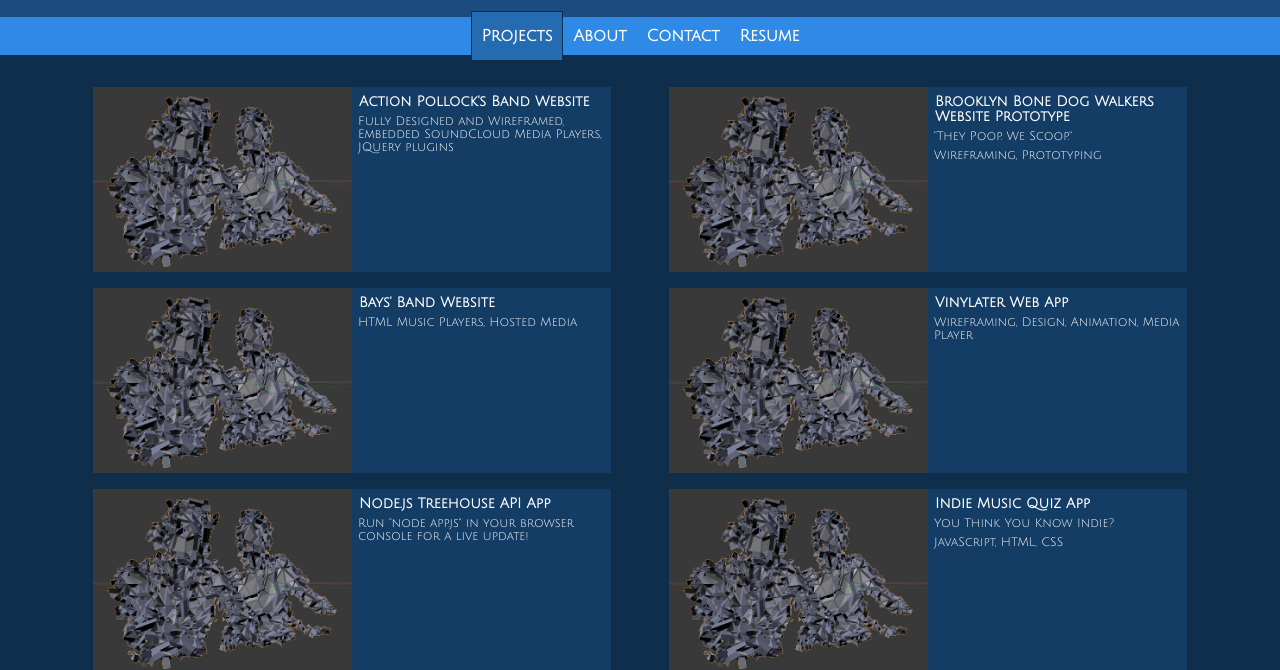
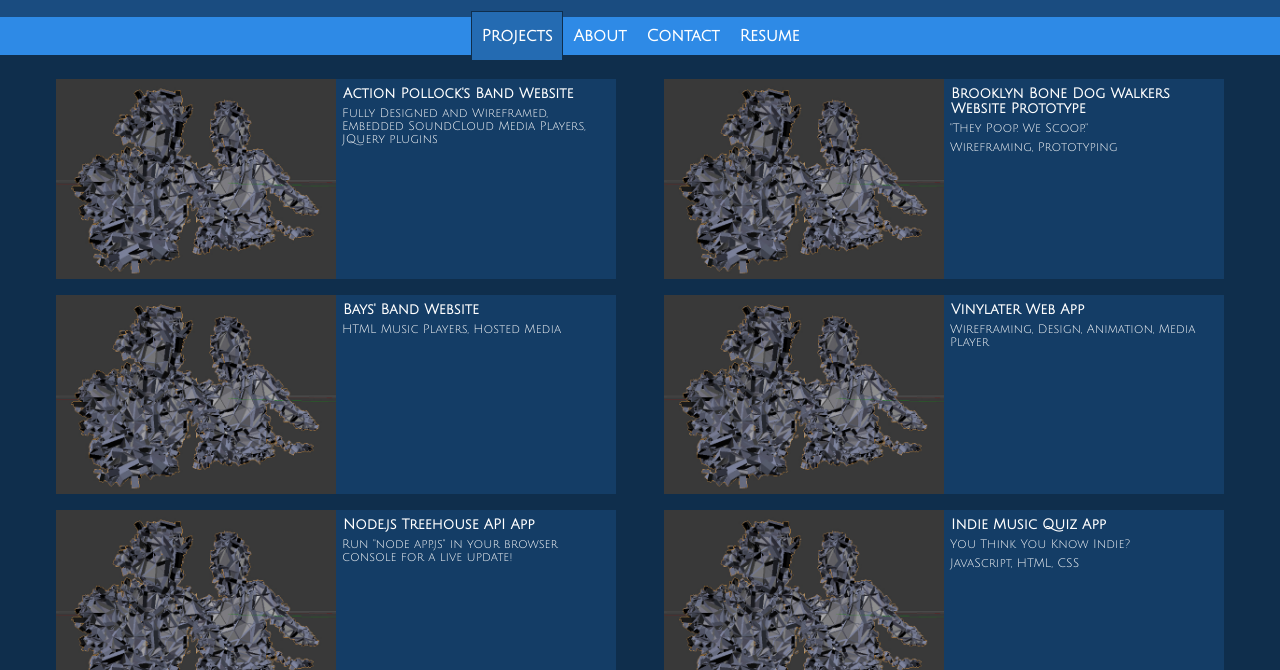
Before and after one commit to seantford/portfolio, a plain HTML site: page index.html in a window 1280 px wide. Shown: the part 130-800 px from the top of the page. Drawn offline with Linux system fonts and the light colour scheme; a web font is replaced by a local one.

Commit message:
css, responsive fixes

```diff
--- a/css/responsive.css
+++ b/css/responsive.css
@@ -4,15 +4,14 @@
 
 
     #gallery {
-      	/*margin-top: 1em;
-      	margin-bottom: 1em;*/
-      	margin: 1em 5% 1em 5%;
+      	margin: 1em 2.5% 1em 2.5%;
+
     }
 
     #gallery li {
-      	max-width: 45%;
-      	margin-left: 2.5%;
-      	margin-right: 2.5%;
+      	max-width: 46%;
+      	margin-left: 2%;
+      	margin-right: 2%;
     }
 
     .wrapper {
@@ -47,7 +46,7 @@
     }
 }
 
-@media only screen and (min-width: 49em) and (max-width: 69.99em) {
+/*@media only screen and (min-width: 49em) and (max-width: 69.99em) {*/
 /*TABLET LANDSCAPE ONLY*/
 /*    #logoName {
       	margin-top: 1em;
@@ -77,7 +76,7 @@
 }
 */
 
-@media only screen and (min-width: 70em) {
+/*@media only screen and (min-width: 70em) {*/
 /*DESKTOP SMALL*/
   	/*body {
     	max-width: 80%;
@@ -89,7 +88,7 @@
 }
 */
 
-@media only screen and (min-width: 100em) {
+/*@media only screen and (min-width: 100em) {*/
 /*DESKTOP LARGE*/
   	/*#gallery li {
       	max-width: 30%;
--- a/css/styles.css
+++ b/css/styles.css
@@ -92,16 +92,17 @@ nav .selected {
 
 
 #gallery {
-  	margin: 0 0;
+  	margin: .5em 0 .5em;
   	padding: 0;
   	list-style: none;
   	display: flex;
   	flex-flow: row wrap;
+  	justif-content: center;
 }
 
 #gallery li {
   	width: 100%;
-  	margin-top: 1em;
+  	margin: .5em 0 .5em;
   	background-color: #143D66;
   	color: #000;
 }
@@ -186,7 +187,7 @@ FOOTER
 #footer {
   	font-size: 0.75em;
   	text-align: center;
-  	padding-top: 50px;
+  	padding-top: 1.5em;
   	display: flex;
   	flex-direction: column;
 
```
